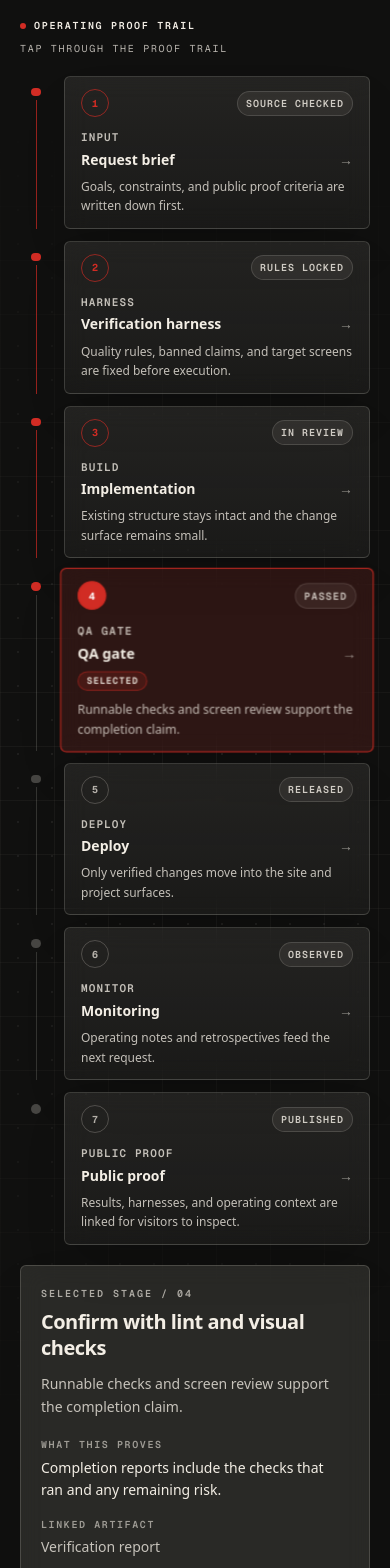
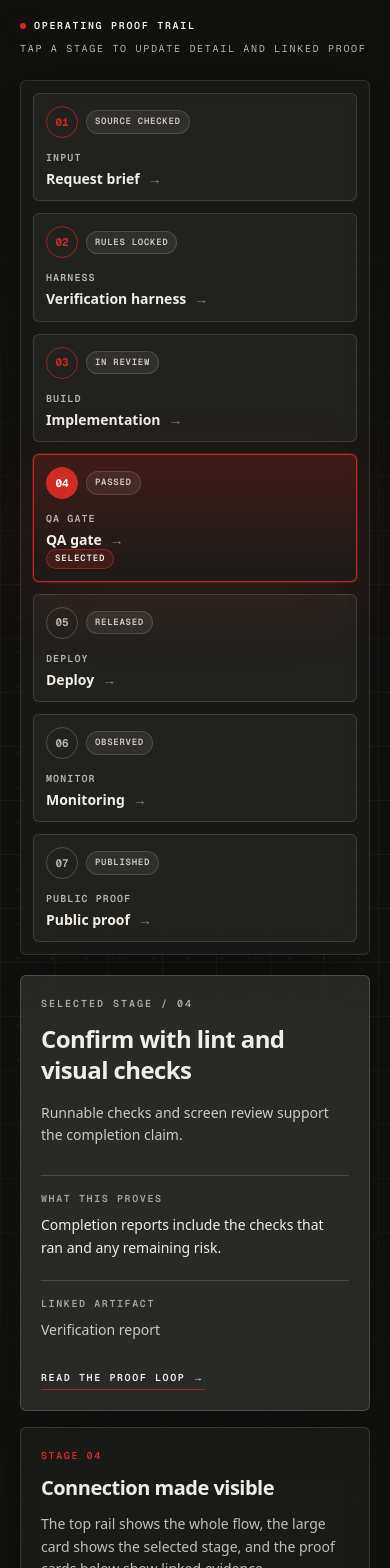
Before and after one commit to namseokyoo/sidequestlab-homepage, a Next.js app: page /en in a window 390 px wide. Shown: the part 960-2528 px from the top of the page. Built offline with nearby package versions, Linux system fonts and the light colour scheme.

Commit message:
fix: replace system map with proof rail
Squash merge no-overlap proof rail revision with tablet/mobile visual evidence.

```diff
--- a/src/components/home/ProofCaseStrip.tsx
+++ b/src/components/home/ProofCaseStrip.tsx
@@ -1,5 +1,6 @@
 import { Link } from '@/i18n/routing';
 import type { CanvasLocale, ProofStageId } from './SystemCanvas/canvasData';
+import { getProofStage } from './SystemCanvas/canvasData';
 
 type ProofCaseStripProps = {
   locale: CanvasLocale;
@@ -13,7 +14,6 @@ type ProofCard = {
     label: string;
     title: string;
     description: string;
-    activeLabel: string;
   }>;
 };
 
@@ -39,13 +39,11 @@ const cards: ProofCard[] = [
         label: '운영 워크플로',
         title: '요청에서 운영 노트까지',
         description: '브리프와 운영 회고가 다음 작업의 입력으로 돌아가는 방식을 설명합니다.',
-        activeLabel: '현재 단계와 연결',
       },
       en: {
         label: 'Operating Workflow',
         title: 'From request to operating notes',
         description: 'Shows how briefs and retrospectives feed the next cycle of work.',
-        activeLabel: 'Linked to this stage',
       },
     },
   },
@@ -57,13 +55,11 @@ const cards: ProofCard[] = [
         label: '품질 하네스',
         title: '검증 기준과 QA 게이트',
         description: '완료 주장을 뒷받침하는 검사, 금지 주장, 화면 확인 기준을 모읍니다.',
-        activeLabel: '현재 단계와 연결',
       },
       en: {
         label: 'Quality Harness',
         title: 'Verification rules and QA gate',
         description: 'Collects checks, banned claims, and screen-review rules behind completion claims.',
-        activeLabel: 'Linked to this stage',
       },
     },
   },
@@ -75,13 +71,11 @@ const cards: ProofCard[] = [
         label: '콘텐츠 증거 루프',
         title: '포트폴리오 콘텐츠 검증 기록',
         description: '공개 문구와 증거 경로를 맞추기 위해 사용한 검증 루프를 기록합니다.',
-        activeLabel: '현재 단계와 연결',
       },
       en: {
         label: 'Content Proof Loop',
         title: 'Portfolio content verification record',
         description: 'Documents the loop used to align public copy with the proof path.',
-        activeLabel: 'Linked to this stage',
       },
     },
   },
@@ -93,13 +87,11 @@ const cards: ProofCard[] = [
         label: '공개 프로젝트',
         title: '디스플레이 랩과 서비스 증거',
         description: '검증된 변경이 방문자가 확인할 수 있는 프로젝트 표면으로 이어집니다.',
-        activeLabel: '현재 단계와 연결',
       },
       en: {
         label: 'Public Projects',
         title: 'Display Lab and service proof',
         description: 'Connects verified work to project surfaces visitors can inspect.',
-        activeLabel: 'Linked to this stage',
       },
     },
   },
@@ -107,7 +99,11 @@ const cards: ProofCard[] = [
 
 export default function ProofCaseStrip({ locale, activeStageId }: ProofCaseStripProps) {
   const text = copy[locale];
+  const activeStage = getProofStage(activeStageId);
   const sortedCards = [...cards].sort((a, b) => Number(b.stageIds.includes(activeStageId)) - Number(a.stageIds.includes(activeStageId)));
+  const activeLabel = locale === 'ko'
+    ? `단계 ${String(activeStage.order).padStart(2, '0')} 연결 증거`
+    : `Stage ${String(activeStage.order).padStart(2, '0')} linked proof`;
 
   return (
     <section className="reference-case-strip border-t border-[rgba(243,238,229,0.12)] bg-[var(--sql-charcoal)] px-5 pb-8 pt-5 text-[var(--canvas-text)] sm:px-7">
@@ -150,7 +146,7 @@ export default function ProofCaseStrip({ locale, activeStageId }: ProofCaseStrip
                 <p className="mt-2 text-xs leading-relaxed text-[rgba(243,238,229,0.74)]">{cardCopy.description}</p>
                 {active && (
                   <span className="mt-4 inline-flex rounded-full border border-[rgba(209,44,36,0.46)] bg-[rgba(209,44,36,0.14)] px-2.5 py-1 font-mono text-[9px] font-semibold uppercase tracking-[0.1em] text-[var(--canvas-text)]">
-                    {cardCopy.activeLabel}
+                    {activeLabel}
                   </span>
                 )}
               </div>
--- a/src/components/home/SystemCanvas/CanvasNode.tsx
+++ b/src/components/home/SystemCanvas/CanvasNode.tsx
@@ -18,13 +18,15 @@ export default function CanvasNode({ stage, locale, active, complete, onSelect }
       aria-pressed={active}
       aria-label={`${stage.order}. ${copy.title}`}
       onClick={() => onSelect(stage.id)}
-      className={`canvas-node group relative w-full rounded-md border px-4 py-3 text-left shadow-2xl shadow-black/20 backdrop-blur-md transition duration-200 focus-visible:outline-none focus-visible:ring-2 lg:w-40 xl:w-44 ${
-        active ? 'canvas-node-active scale-[1.025]' : 'hover:-translate-y-0.5'
+      className={`group relative flex h-full min-h-[6.4rem] w-full flex-col rounded-md border px-3 py-3 text-left transition duration-200 focus-visible:outline-none focus-visible:ring-2 focus-visible:ring-[var(--canvas-accent)] sm:min-h-[7rem] ${
+        active
+          ? 'border-[rgba(209,44,36,0.92)] bg-[linear-gradient(180deg,rgba(209,44,36,0.22),rgba(28,27,25,0.96))] shadow-[0_0_0_1px_rgba(209,44,36,0.28),0_20px_70px_rgba(209,44,36,0.13)]'
+          : 'border-[rgba(243,238,229,0.13)] bg-[rgba(243,238,229,0.045)] hover:-translate-y-0.5 hover:border-[rgba(209,44,36,0.45)] hover:bg-[rgba(243,238,229,0.07)]'
       }`}
     >
-      <span className="mb-3 flex items-center justify-between gap-3">
+      <span className="mb-3 flex items-center justify-between gap-2">
         <span
-          className={`flex h-7 w-7 shrink-0 items-center justify-center rounded-full border font-mono text-[10px] font-bold ${
+          className={`flex h-8 w-8 shrink-0 items-center justify-center rounded-full border font-mono text-[11px] font-bold ${
             active
               ? 'border-[var(--canvas-accent)] bg-[var(--canvas-accent)] text-white'
               : complete
@@ -32,31 +34,30 @@ export default function CanvasNode({ stage, locale, active, complete, onSelect }
                 : 'border-[rgba(243,238,229,0.22)] text-[rgba(243,238,229,0.7)]'
           }`}
         >
-          {stage.order}
+          {String(stage.order).padStart(2, '0')}
         </span>
-        <span className="rounded-full border border-[rgba(243,238,229,0.14)] bg-[rgba(243,238,229,0.07)] px-2 py-1 font-mono text-[10px] font-semibold uppercase tracking-[0.1em] text-[rgba(243,238,229,0.82)]">
+        <span className="rounded-full border border-[rgba(243,238,229,0.14)] bg-[rgba(243,238,229,0.07)] px-2 py-1 font-mono text-[9px] font-semibold uppercase tracking-[0.08em] text-[rgba(243,238,229,0.82)]">
           {copy.statusLabel}
         </span>
       </span>
 
-      <span className="block font-mono text-[11px] font-semibold uppercase tracking-[0.1em] text-[rgba(243,238,229,0.78)]">
+      <span className="font-mono text-[10px] font-semibold uppercase tracking-[0.11em] text-[rgba(243,238,229,0.72)]">
         {copy.eyebrow}
       </span>
-      <span className="mt-1 flex items-center justify-between gap-3 text-sm font-semibold leading-snug text-[var(--canvas-text)]">
+      <span className="mt-1 flex items-start justify-between gap-2 text-sm font-semibold leading-snug text-[var(--canvas-text)]">
         <span>
-          <span className="hidden lg:inline">{copy.shortTitle}</span>
-          <span className="lg:hidden">{copy.mobileTitle}</span>
+          <span className="hidden xl:inline">{copy.shortTitle}</span>
+          <span className="xl:hidden">{copy.mobileTitle}</span>
         </span>
-        <span className="text-[rgba(243,238,229,0.55)] transition group-hover:translate-x-0.5 group-hover:text-[var(--canvas-accent)]" aria-hidden="true">→</span>
+        <span className="text-[rgba(243,238,229,0.48)] transition group-hover:translate-x-0.5 group-hover:text-[var(--canvas-accent)]" aria-hidden="true">
+          →
+        </span>
       </span>
       {active && (
-        <span className="mt-2 inline-flex rounded-full border border-[rgba(209,44,36,0.5)] bg-[rgba(209,44,36,0.16)] px-2 py-0.5 font-mono text-[9px] font-semibold uppercase tracking-[0.1em] text-[var(--canvas-text)]">
+        <span className="mt-auto inline-flex w-fit rounded-full border border-[rgba(209,44,36,0.55)] bg-[rgba(209,44,36,0.18)] px-2 py-0.5 font-mono text-[9px] font-semibold uppercase tracking-[0.1em] text-[var(--canvas-text)]">
           {selectedLabel}
         </span>
       )}
-      <span className="mt-2 block text-[12px] leading-relaxed text-[rgba(243,238,229,0.78)]">
-        {copy.description}
-      </span>
     </button>
   );
 }
--- a/src/components/home/SystemCanvas/SystemCanvas.tsx
+++ b/src/components/home/SystemCanvas/SystemCanvas.tsx
@@ -1,7 +1,6 @@
 'use client';
 
 import { Link } from '@/i18n/routing';
-import CanvasEdgeLayer from './CanvasEdgeLayer';
 import CanvasNode from './CanvasNode';
 import { getProofStage, proofStages, type CanvasLocale, type ProofStageId } from './canvasData';
 
@@ -14,20 +13,26 @@ type SystemCanvasProps = {
 const copy = {
   ko: {
     eyebrow: 'OPERATING PROOF TRAIL',
-    desktopInstruction: '증거 경로의 단계를 선택하세요',
-    mobileInstruction: '증거 경로를 탭해서 확인하세요',
+    desktopInstruction: '단계를 선택하면 아래 상세와 연결된 증거가 바뀝니다',
+    mobileInstruction: '단계를 탭하면 상세와 연결 증거가 바뀝니다',
     detailEyebrow: '선택된 단계',
     proofLabel: '증명하는 것',
     artifactLabel: '연결된 산출물',
+    relationTitle: '연결성이 보이는 구조',
+    relationBody: '상단 rail은 전체 흐름, 큰 카드는 현재 선택, 아래 proof cards는 선택 단계의 증거입니다.',
+    relationFoot: '선택한 단계와 직접 연결된 카드만 붉은 테두리로 강조합니다.',
     pathLabel: 'Brief -> Harness -> Build -> QA -> Deploy -> Monitor -> Public Proof',
   },
   en: {
     eyebrow: 'OPERATING PROOF TRAIL',
-    desktopInstruction: 'Select a stage to trace the evidence path',
-    mobileInstruction: 'Tap through the proof trail',
+    desktopInstruction: 'Select a stage to update the detail and linked proof',
+    mobileInstruction: 'Tap a stage to update detail and linked proof',
     detailEyebrow: 'Selected stage',
     proofLabel: 'What this proves',
     artifactLabel: 'Linked artifact',
+    relationTitle: 'Connection made visible',
+    relationBody: 'The top rail shows the whole flow, the large card shows the selected stage, and the proof cards below show linked evidence.',
+    relationFoot: 'Only cards directly tied to the selected stage receive the red emphasis.',
     pathLabel: 'Brief -> Harness -> Build -> QA -> Deploy -> Monitor -> Public Proof',
   },
 };
@@ -40,15 +45,16 @@ export default function SystemCanvas({ locale, activeStageId, onStageSelect }: S
   return (
     <section
       data-canvas-theme="graphite"
-      className="system-canvas-shell reference-system-canvas relative min-h-[640px] flex-1 overflow-hidden border-b border-[rgba(243,238,229,0.12)]"
+      className="system-canvas-shell reference-system-canvas relative flex-1 overflow-hidden border-b border-[rgba(243,238,229,0.12)]"
       aria-label="Operating Proof Trail"
     >
       <div className="absolute inset-0 system-canvas-grid" aria-hidden="true" />
       <div className="absolute inset-0 system-canvas-grain" aria-hidden="true" />
 
-      <header className="relative z-20 flex flex-col gap-2 px-5 pt-7 sm:px-7 lg:flex-row lg:items-center lg:gap-5">
+      <div className="relative z-10 flex min-h-[640px] flex-col px-5 pb-6 pt-7 sm:px-7 lg:min-h-[720px] xl:min-h-[760px]">
+        <header className="flex flex-col gap-2 lg:flex-row lg:items-center lg:gap-5">
           <span className="inline-flex items-center gap-2 font-mono text-[10px] font-semibold uppercase tracking-[0.17em] text-[var(--canvas-text)]">
-          <span className="h-1.5 w-1.5 rounded-full bg-[var(--canvas-accent)]" />
+            <span className="h-1.5 w-1.5 rounded-full bg-[var(--canvas-accent)] shadow-[0_0_18px_rgba(209,44,36,0.55)]" />
             {text.eyebrow}
           </span>
           <span className="hidden font-mono text-[10px] uppercase tracking-[0.17em] text-[rgba(243,238,229,0.74)] lg:inline">
@@ -59,87 +65,72 @@ export default function SystemCanvas({ locale, activeStageId, onStageSelect }: S
           </span>
         </header>
 
-      <div className="relative z-10 px-5 pb-6 pt-5 sm:px-7 lg:min-h-[590px] lg:pt-2">
         <p className="sr-only">{text.pathLabel}</p>
 
-        <div className="hidden lg:block">
-          <CanvasEdgeLayer activeStageId={activeStageId} />
+        <div className="mt-6 rounded-md border border-[rgba(243,238,229,0.12)] bg-[rgba(243,238,229,0.035)] p-3 shadow-2xl shadow-black/20 backdrop-blur-md sm:p-4 lg:p-5">
+          <div className="relative grid gap-3 sm:grid-cols-2 lg:grid-cols-7">
+            <div
+              className="pointer-events-none absolute left-[7%] right-[7%] top-10 hidden h-0.5 bg-[linear-gradient(90deg,rgba(209,44,36,0.15),rgba(209,44,36,0.92),rgba(209,44,36,0.15))] lg:block"
+              aria-hidden="true"
+            />
             {proofStages.map((stage) => (
-            <div
+              <CanvasNode
                 key={stage.id}
-              className="absolute -translate-x-1/2 -translate-y-1/2"
-              style={{ left: `${stage.x}%`, top: `${stage.y}%` }}
-            >
-              <CanvasNode
                 stage={stage}
                 locale={locale}
                 active={stage.id === activeStageId}
                 complete={stage.order <= activeStage.order}
                 onSelect={onStageSelect}
               />
-            </div>
             ))}
           </div>
-
-        <div className="grid gap-3 lg:hidden">
-          {proofStages.map((stage) => (
-            <div key={stage.id} className="grid grid-cols-[2rem_minmax(0,1fr)] gap-3">
-              <div className="flex flex-col items-center">
-                <span
-                  className={`mt-3 h-2.5 w-2.5 rounded-full ${
-                    stage.order <= activeStage.order ? 'bg-[var(--canvas-accent)]' : 'bg-[rgba(243,238,229,0.24)]'
-                  }`}
-                />
-                {stage.order < proofStages.length && (
-                  <span
-                    className={`mt-1 h-full min-h-12 w-px ${
-                      stage.order < activeStage.order ? 'bg-[rgba(209,44,36,0.7)]' : 'bg-[rgba(243,238,229,0.16)]'
-                    }`}
-                  />
-                )}
-              </div>
-              <CanvasNode
-                stage={stage}
-                locale={locale}
-                active={stage.id === activeStageId}
-                complete={stage.order <= activeStage.order}
-                onSelect={onStageSelect}
-              />
-            </div>
-          ))}
         </div>
 
-        <aside className="canvas-card pointer-events-none mt-5 rounded-md border p-5 shadow-2xl shadow-black/20 backdrop-blur-md lg:absolute lg:bottom-8 lg:left-7 lg:mt-0 lg:w-[min(31rem,48%)]">
+        <div className="mt-5 grid flex-1 gap-4 xl:grid-cols-[minmax(0,1.55fr)_minmax(16rem,0.45fr)] xl:items-stretch">
+          <aside className="canvas-card rounded-md border p-5 shadow-2xl shadow-black/20 backdrop-blur-md sm:p-6 lg:p-7">
             <p className="font-mono text-[10px] font-semibold uppercase tracking-[0.2em] text-[rgba(243,238,229,0.66)]">
               {text.detailEyebrow} / {String(activeStage.order).padStart(2, '0')}
             </p>
-          <h3 className="mt-2 text-xl font-semibold tracking-tight text-[var(--canvas-text)]">
+            <h3 className="mt-3 max-w-2xl text-2xl font-semibold tracking-tight text-[var(--canvas-text)] sm:text-3xl lg:text-4xl">
               {activeCopy.title}
             </h3>
-          <p className="mt-3 text-sm leading-relaxed text-[rgba(243,238,229,0.78)]">
+            <p className="mt-4 max-w-3xl text-sm leading-relaxed text-[rgba(243,238,229,0.82)] sm:text-base lg:text-lg">
               {activeCopy.description}
             </p>
-          <dl className="mt-5 grid gap-4 text-sm sm:grid-cols-2">
-            <div>
-              <dt className="font-mono text-[10px] font-semibold uppercase tracking-[0.16em] text-[rgba(243,238,229,0.58)]">
+            <dl className="mt-7 grid gap-5 text-sm sm:grid-cols-2 lg:text-base">
+              <div className="border-t border-[rgba(243,238,229,0.16)] pt-4">
+                <dt className="font-mono text-[10px] font-semibold uppercase tracking-[0.16em] text-[rgba(243,238,229,0.62)]">
                   {text.proofLabel}
                 </dt>
-              <dd className="mt-1 leading-relaxed text-[var(--canvas-text)]">{activeCopy.proof}</dd>
+                <dd className="mt-2 leading-relaxed text-[var(--canvas-text)]">{activeCopy.proof}</dd>
               </div>
-            <div>
-              <dt className="font-mono text-[10px] font-semibold uppercase tracking-[0.16em] text-[rgba(243,238,229,0.58)]">
+              <div className="border-t border-[rgba(243,238,229,0.16)] pt-4">
+                <dt className="font-mono text-[10px] font-semibold uppercase tracking-[0.16em] text-[rgba(243,238,229,0.62)]">
                   {text.artifactLabel}
                 </dt>
-              <dd className="mt-1 leading-relaxed text-[rgba(243,238,229,0.78)]">{activeCopy.artifact}</dd>
+                <dd className="mt-2 leading-relaxed text-[rgba(243,238,229,0.82)]">{activeCopy.artifact}</dd>
               </div>
             </dl>
             <Link
               href={activeCopy.href}
-            className="pointer-events-auto mt-5 inline-flex items-center border-b border-[rgba(209,44,36,0.7)] pb-1 font-mono text-[10px] font-semibold uppercase tracking-[0.16em] text-[var(--canvas-text)] hover:text-[var(--canvas-accent)]"
+              className="mt-7 inline-flex items-center border-b border-[rgba(209,44,36,0.7)] pb-1 font-mono text-[10px] font-semibold uppercase tracking-[0.16em] text-[var(--canvas-text)] hover:text-[var(--canvas-accent)]"
             >
               {activeCopy.ctaLabel} →
             </Link>
           </aside>
+
+          <aside className="rounded-md border border-[rgba(243,238,229,0.14)] bg-[rgba(243,238,229,0.045)] p-5 text-[var(--canvas-text)] shadow-xl shadow-black/10 backdrop-blur-md sm:p-6">
+            <p className="font-mono text-[10px] font-semibold uppercase tracking-[0.16em] text-[var(--canvas-accent)]">
+              Stage {String(activeStage.order).padStart(2, '0')}
+            </p>
+            <h4 className="mt-3 text-xl font-semibold tracking-tight">{text.relationTitle}</h4>
+            <p className="mt-3 text-sm leading-relaxed text-[rgba(243,238,229,0.78)]">{text.relationBody}</p>
+            <div className="my-5 h-14 w-px bg-[linear-gradient(180deg,rgba(209,44,36,0.9),rgba(209,44,36,0.08))]" aria-hidden="true" />
+            <p className="text-sm leading-relaxed text-[rgba(243,238,229,0.82)]">
+              <strong className="text-[var(--canvas-text)]">{activeCopy.shortTitle}</strong> — {text.relationFoot}
+            </p>
+          </aside>
+        </div>
       </div>
     </section>
   );
```
Also changed, not shown: 11 other files (tests, documents, lock files or other folders). Lines whose indentation alone changed are shown as unchanged.
